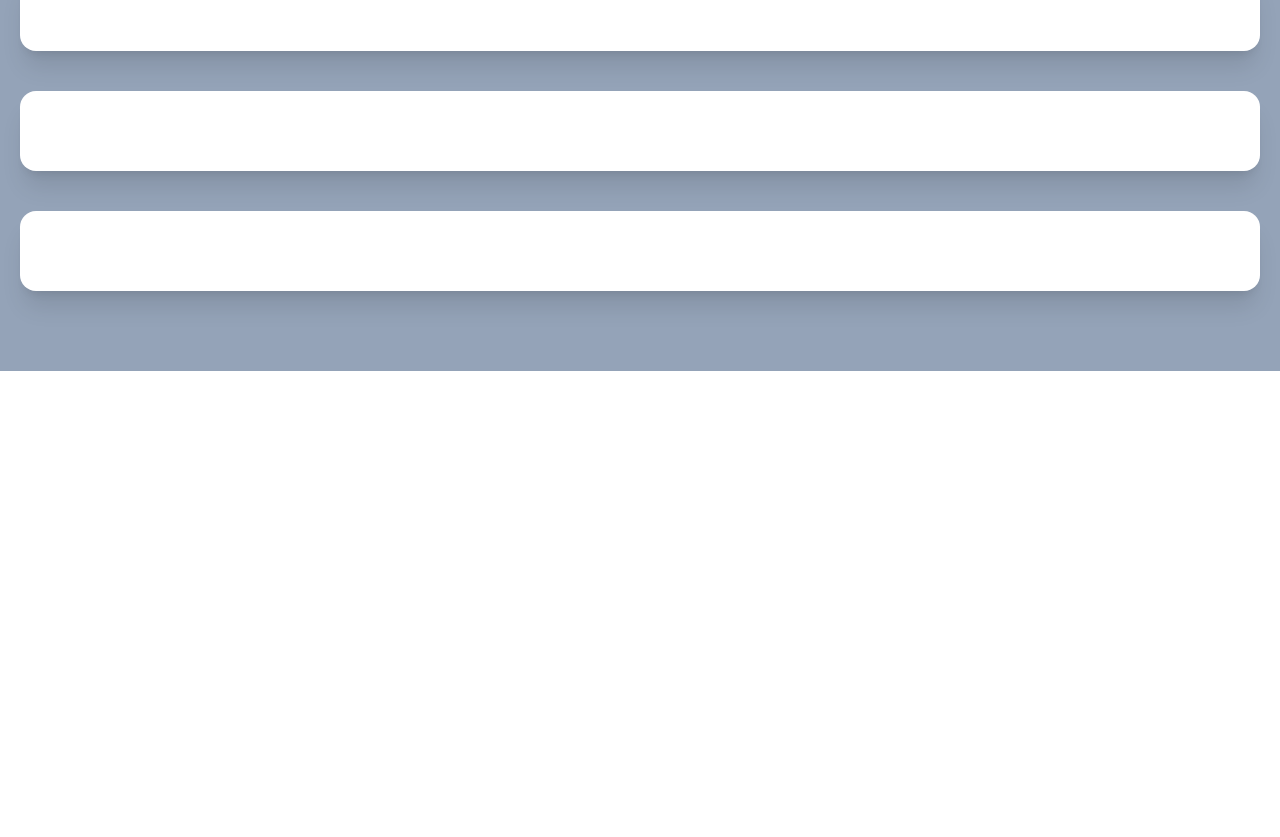
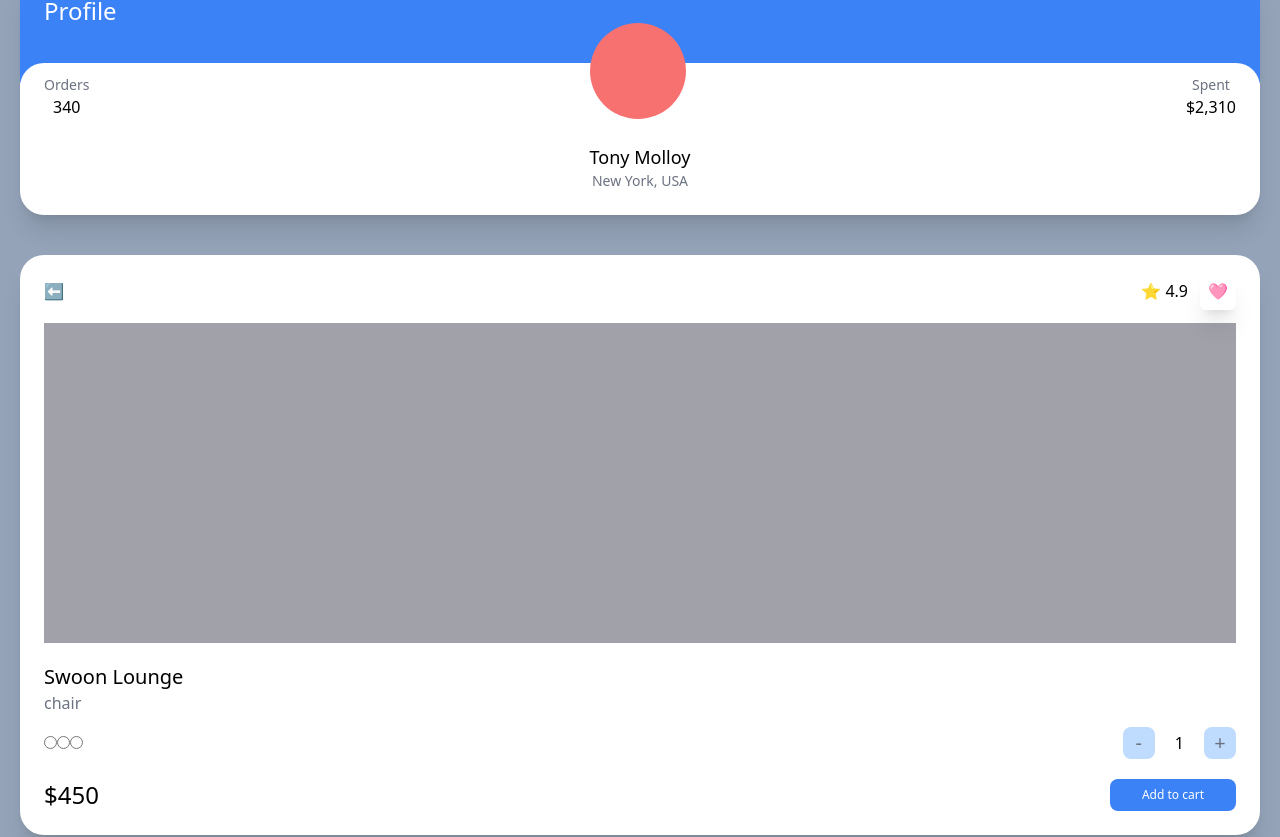
Before and after one commit to yn130/carrot-market, a Next.js app: page / in a window 1280 px wide. Shown: the part 439-1276 px from the top of the page. Before the commit the page ends 810 px from the top, so only its background shows below. Built offline with nearby package versions, Linux system fonts and the light colour scheme.

Commit message:
2.3 Test Drive part Three

```diff
--- a/pages/index.tsx
+++ b/pages/index.tsx
@@ -1,7 +1,7 @@
 export default function Home() {
   return (
     <div className="bg-slate-400 py-20 px-5 grid gap-10">
-      <div className="bg-white p-10 rounded-2xl shadow-xl">
+      <div className="bg-white p-10 rounded-3xl shadow-xl">
         <span className="font-semibold text-3xl">Select Item</span>
         <div className="flex justify-between my-2">
           <span className="text-gray-500">Grey Chair</span>
@@ -17,9 +17,63 @@ export default function Home() {
         </div>
         <div className="mt-5 bg-blue-500 text-white p-3 text-center rounded-xl w-2/4 mx-auto">Checkout</div>
       </div>
-      <div className="bg-white p-10 rounded-2xl shadow-xl"></div>
-      <div className="bg-white p-10 rounded-2xl shadow-xl"></div>
-      <div className="bg-white p-10 rounded-2xl shadow-xl"></div>
+
+      <div className="bg-white overflow-hidden rounded-3xl shadow-xl">
+        <div className="bg-blue-500 p-6 pb-14">
+          <span className="text-white text-2xl">Profile</span>
+        </div>
+        <div className="rounded-3xl p-6 bg-white relative -top-5">
+          <div className="flex relative -top-16 items-end justify-between" >
+            <div className="flex flex-col items-center">
+              <span className="text-sm text-gray-500">Orders</span>
+              <span className="font-medium">340</span>
+            </div>
+            <div className="h-24 w-24 bg-red-400 rounded-full"/>
+            <div className="flex flex-col items-center">
+              <span className="text-sm text-gray-500">Spent</span>
+              <span className="font-medium">$2,310</span>
+            </div>
+          </div>
+          <div className="relative flex flex-col items-center -mt-10 -mb-5">
+            <span className="text-lg font-medium">Tony Molloy</span>
+            <span className="text-sm text-gray-500">New York, USA</span>
+          </div>
+        </div>
+
+        </div>
+
+      <div className="bg-white p-6 rounded-3xl shadow-xl">
+        <div className="flex mb-5 justify-between items-center">
+          <span>⬅</span>
+          <div className="space-x-3">
+            <span>⭐️ 4.9</span>
+            <span className="shadow-xl p-2 rounded-md">🩷</span>
+          </div>
+        </div>
+        <div className="bg-zinc-400 h-80 mb-5"/>
+        <div className="flex flex-col">
+          <span className="font-medium text-xl">Swoon Lounge</span>
+          <span className="text-ms text-gray-500">chair</span>
+          <div className="mt-3 mb-5 flex justify-between items-center">
+            <div>
+              <input type="radio" />
+              <input type="radio" />
+              <input type="radio" />
+            </div>
+            <div className="flex items-center space-x-5">
+              <button className="rounded-lg bg-blue-200 flex justify-center items-center aspect-square w-8 text-xl text-gray-500">-</button>
+              <span>1</span>
+              <button className="rounded-lg bg-blue-200 flex justify-center items-center aspect-square w-8 text-xl text-gray-500">+</button>
+            </div>
+          </div>
+          <div className="flex justify-between items-center">
+            <span className="font-medium text-2xl">$450</span>
+            <button className="bg-blue-500 py-2 px-8 text-center text-xs text-white rounded-lg">Add to cart</button>
+          </div>
+        </div>
+      </div>
+
+      <div className="bg-white p-10 rounded-3xl shadow-xl"></div>
     </div>
   );
 }
```
